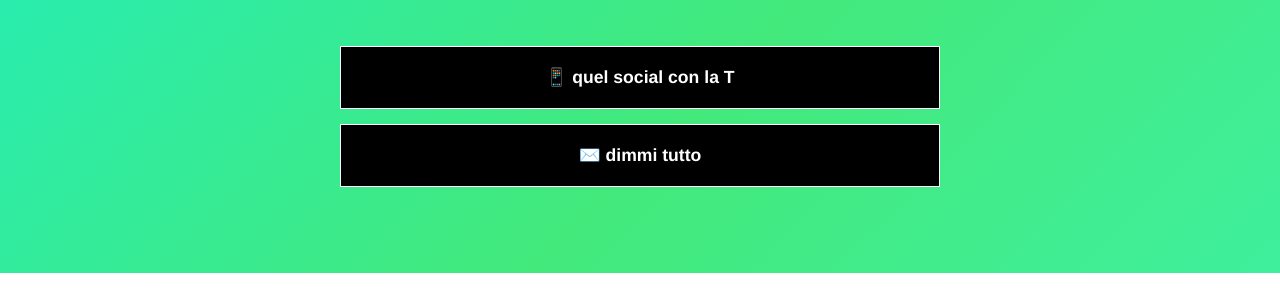
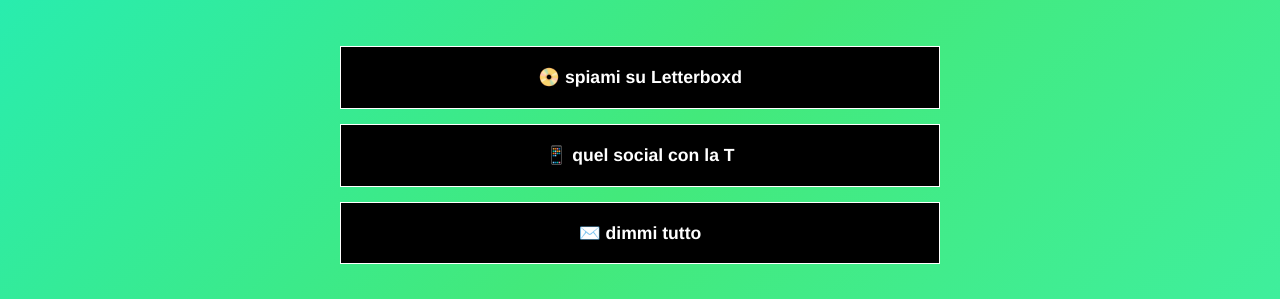
Before and after one commit to tommicosafai/tommicosafai.github.io, a plain HTML site: page index.html in a window 1280 px wide. Shown: the part 527-826 px from the top of the page. Before the commit the page ends 800 px from the top, so only its background shows below. Drawn offline with Linux system fonts and the light colour scheme.

Commit message:
Update index.html

```diff
--- a/index.html
+++ b/index.html
@@ -104,6 +104,10 @@
       </iframe>
 
       <!-- Bottoni con emoji -->
+
+      <a href="https://boxd.it/gj5LT">
+        📀 spiami su Letterboxd
+      </a>
       <a href="https://www.tiktok.com/@tommicosafai?_t=ZN-8zOtBLsPCVi&_r=1" target="_blank">
         📱 quel social con la T
       </a>
```
